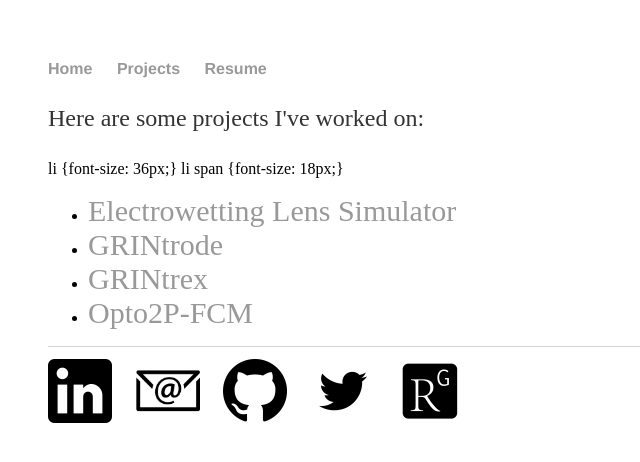
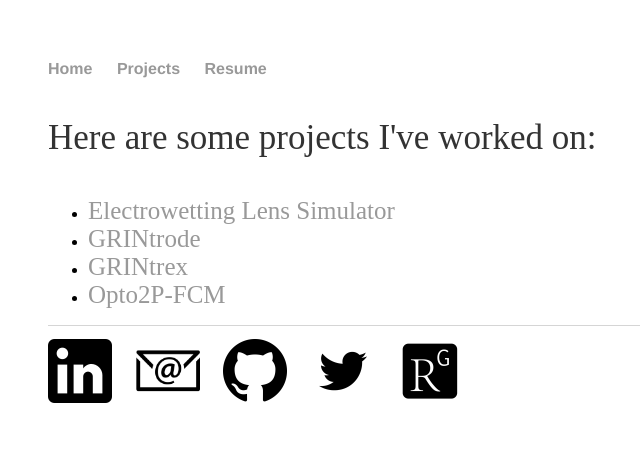
Before and after one commit to ConMark/ConMark.github.io, a Jekyll site: the page built from projects/index.html, in a window 1280 px wide. Shown: the top 462 px of the page, without its empty margins (144-784 px from the left). Built offline with Jekyll 4.4.1, drawn with Linux system fonts in a browser that asks for light colours.

Commit message:
editing projects

```diff
--- a/projects/index.html
+++ b/projects/index.html
@@ -5,15 +5,13 @@
 ---
         <div class="default">
 
-    <p>Here are some projects I've worked on:</p>
+    <p style="font-size: 35px";>Here are some projects I've worked on:</p>
 
-li {font-size: 36px;}
-li span {font-size: 18px;}
       <ul class="list-unstyled">
-        <li><a style="font-size:30px" href="/projects/EWLS">Electrowetting Lens Simulator</a></li>
-        <li><a style="font-size:30px" href="/projects/GRINtrode">GRINtrode</a></li>
-        <li><a style="font-size:30px" href="/projects/GRINtrex">GRINtrex</a></li>
-        <li><a style="font-size:30px" href="/projects/Opto2PFCM">Opto2P-FCM</a></li>
+        <li><a style="font-size:25px" href="/projects/EWLS">Electrowetting Lens Simulator</a></li>
+        <li><a style="font-size:25px" href="/projects/GRINtrode">GRINtrode</a></li>
+        <li><a style="font-size:25px" href="/projects/GRINtrex">GRINtrex</a></li>
+        <li><a style="font-size:25px" href="/projects/Opto2PFCM">Opto2P-FCM</a></li>
     </ul>
 
 </div>
```
